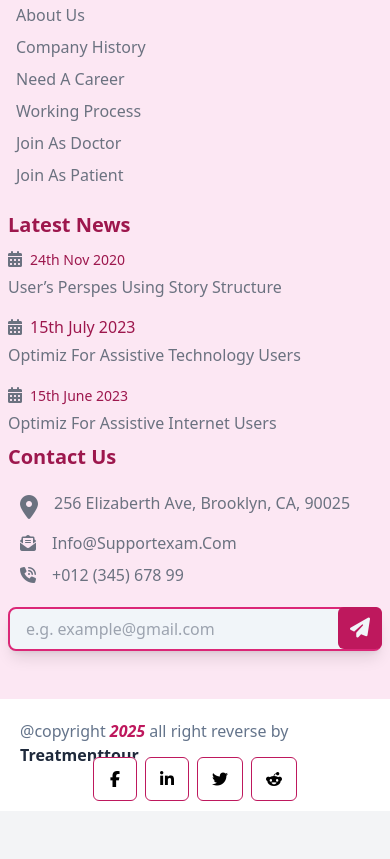
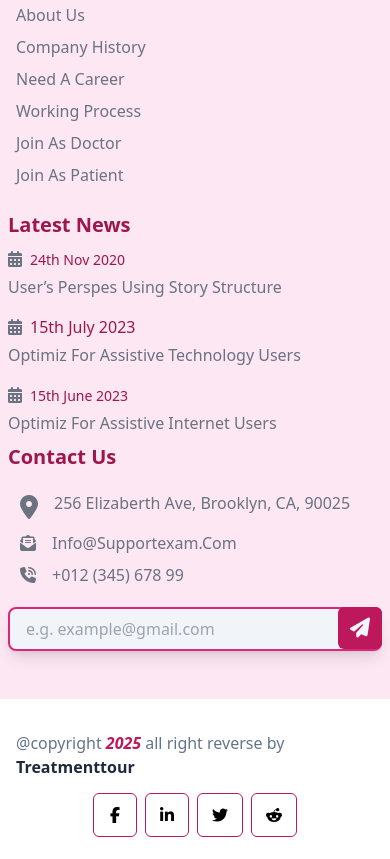
Before and after one commit to mamun-ethan/treatment-tour, a website: page index.html in a window 390 px wide. Shown: the part 8947-9806 px from the top of the page. Before the commit the page ends 9758 px from the top, so only its background shows below. Drawn offline with nearby package versions, Linux system fonts and the light colour scheme; files whose address does not match are found by name.

Commit message:
copyrignt section responsive issue fixed

```diff
--- a/index.html
+++ b/index.html
@@ -3061,8 +3061,9 @@
       </div>
 
       <!-- copyright -->
-      <div class="mx-auto py-5 bg-white px-5">
-        <div class="flex flex-col justify-between items-center md:flex-row">
+      <div class="mx-auto py-8 bg-white">
+        <div class="container mx-auto px-4">
+          <div class="grid grid-cols-1 gap-6 md:grid-cols-2">
             <div>
               <p class="font-normal text-slate-500 text-base">
                 @copyright
@@ -3076,7 +3077,9 @@
               </p>
             </div>
             <div>
-            <ul class="flex justify-between text-base items-end gap-2">
+              <ul
+                class="flex justify-center md:justify-end text-base items-end gap-2"
+              >
                 <li>
                   <a
                     href="#"
@@ -3108,6 +3111,7 @@
                   </a>
                 </li>
               </ul>
+            </div>
           </div>
         </div>
       </div>
```
Also changed, not shown: src/styles/output.css. Lines whose indentation alone changed are shown as unchanged.
